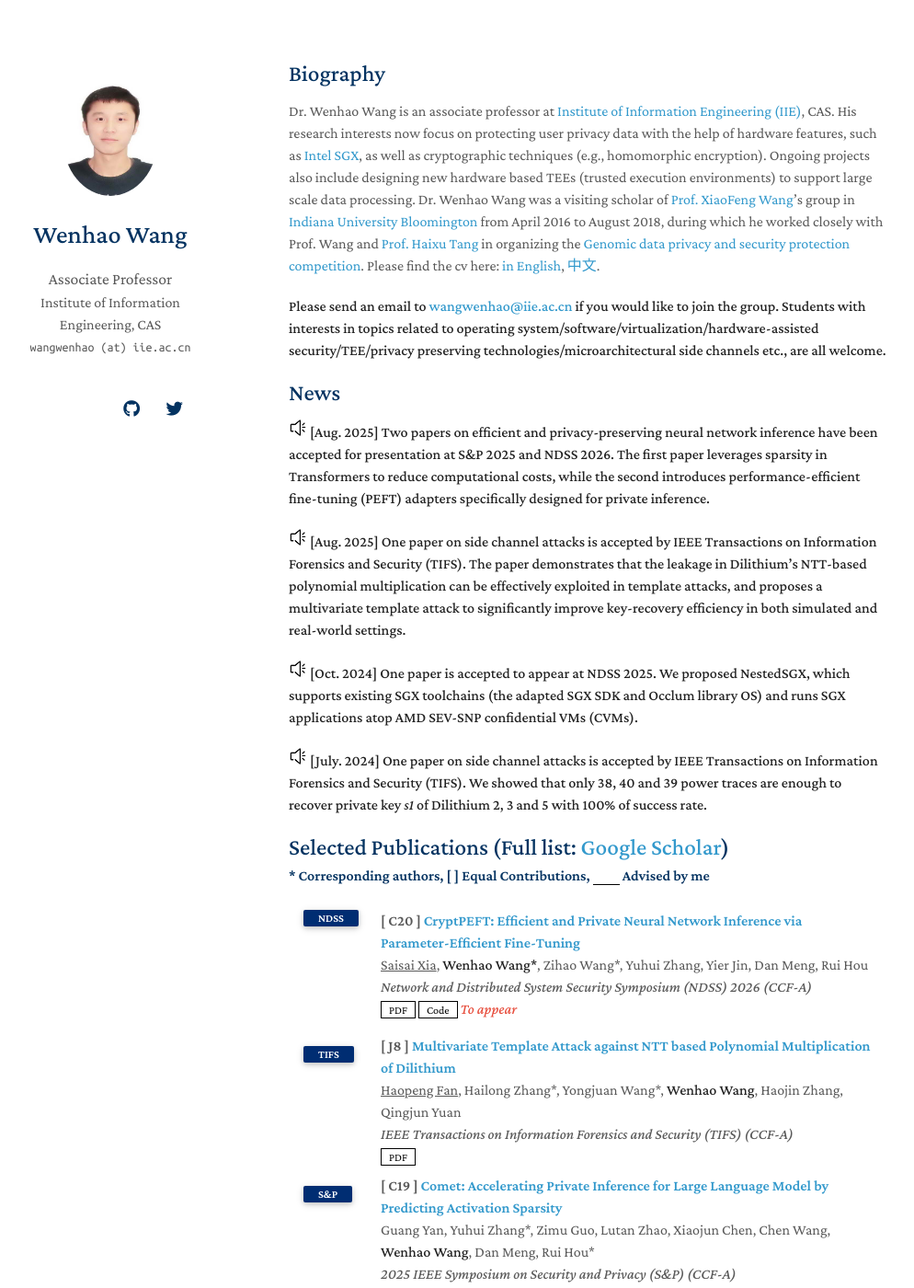
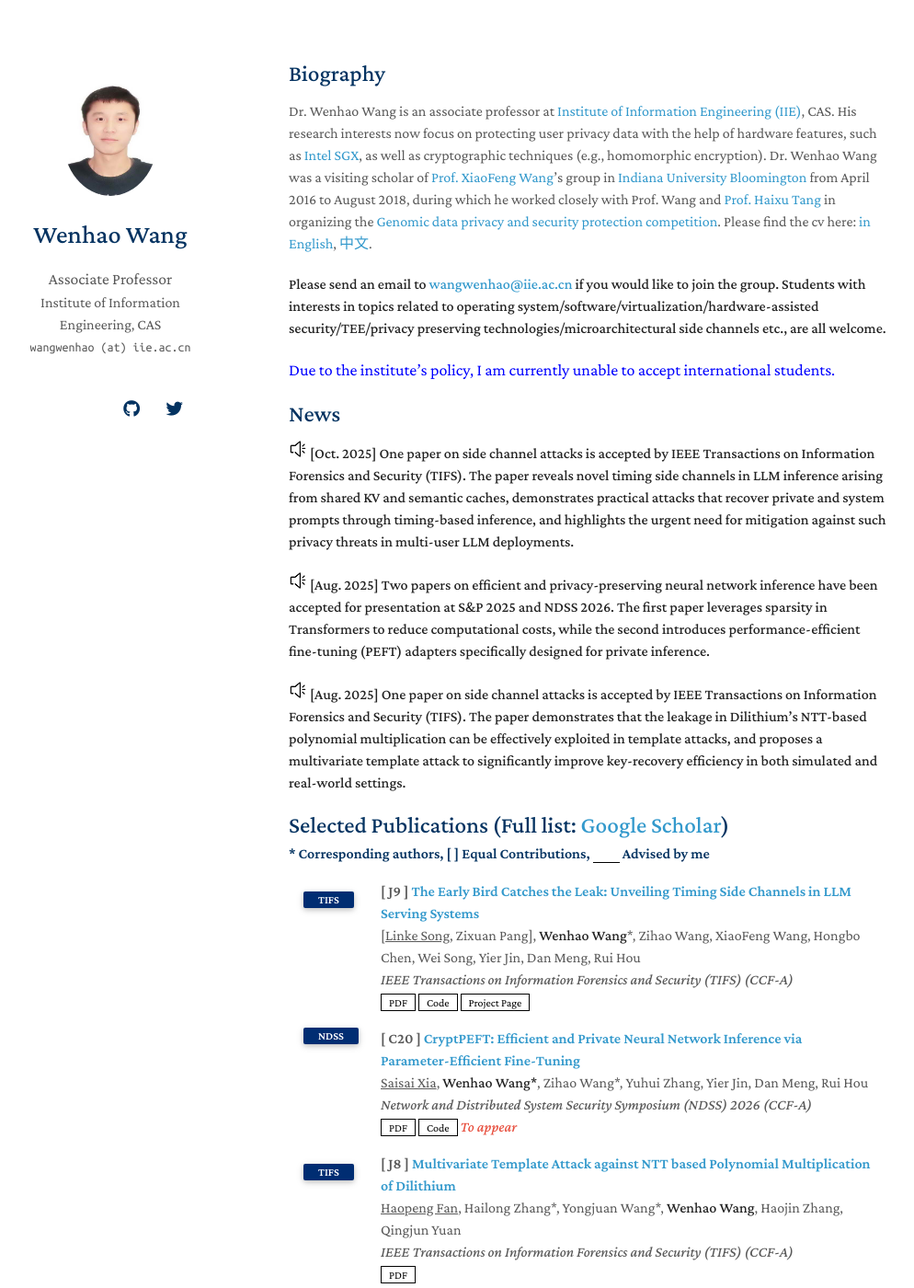
Before and after one commit to heartever/heartever.github.io, a Jekyll site: the page built from index.md, in a window 1280 px wide and 1400 px high. Shown: the whole window at 92% size, without its empty margins (156-1150 px from the left). Built offline with Jekyll 4.4.1, drawn with Linux system fonts in a browser that asks for light colours; nearby versions of some CDN libraries; a style sheet for code colours, icons or effects is not loaded; our own code applies the rules of GitHub Pages for plain Markdown files; some of the changed text lies outside the part shown.

Commit message:
update llm side channel paper

```diff
--- a/_data/manuscripts.yml
+++ b/_data/manuscripts.yml
@@ -1,12 +1,4 @@
 main:
-  - title: "The Early Bird Catches the Leak: Unveiling Timing Side Channels in LLM Serving Systems"
-    authors: "&#91;<u>Linke Song</u>, Zixuan Pang&#93;, <strong>Wenhao Wang</strong>*, Zihao Wang, XiaoFeng Wang, Hongbo Chen, Wei Song, Yier Jin, Dan Meng, Rui Hou"
-    conference_short: Arxiv
-    conference: Arxiv
-    pdf: https://arxiv.org/pdf/2409.20002
-    code: https://github.com/Maxppddcsz/llm-sidechannel
-    page: https://sites.google.com/view/early-bird-catches-the-leak/
-
   - title: "virtCCA: Virtualized Arm Confidential Compute Architecture with TrustZone"
     authors: Xiangyi Xu, <strong>Wenhao Wang</strong>*, Yongzheng Wu, Chenyu Wang, Huifeng Zhu, Haocheng Ma, <u>Zhennan Min</u>, Zixuan Pang, Rui Hou, Yier Jin*
     conference_short: Arxiv
--- a/_data/publications.yml
+++ b/_data/publications.yml
@@ -1,4 +1,12 @@
 main:
+  - title: "The Early Bird Catches the Leak: Unveiling Timing Side Channels in LLM Serving Systems"
+    authors: "&#91;<u>Linke Song</u>, Zixuan Pang&#93;, <strong>Wenhao Wang</strong>*, Zihao Wang, XiaoFeng Wang, Hongbo Chen, Wei Song, Yier Jin, Dan Meng, Rui Hou"
+    journal_short: TIFS
+    journal: IEEE Transactions on Information Forensics and Security (TIFS) (CCF-A)
+    pdf: https://arxiv.org/pdf/2409.20002
+    code: https://github.com/Maxppddcsz/llm-sidechannel
+    page: https://sites.google.com/view/early-bird-catches-the-leak/
+
   - title: "CryptPEFT: Efficient and Private Neural Network Inference via Parameter-Efficient Fine-Tuning"
     authors: <u>Saisai Xia</u>, <strong>Wenhao Wang*</strong>, Zihao Wang*, Yuhui Zhang, Yier Jin, Dan Meng, Rui Hou
     conference_short: NDSS
--- a/index.md
+++ b/index.md
@@ -4,19 +4,18 @@ layout: homepage
 
 ## Biography
 
-Dr. Wenhao Wang is an associate professor at [Institute of Information Engineering (IIE)](http://www.iie.ac.cn/), CAS. His research interests now focus on protecting user privacy data with the help of hardware features, such as [Intel SGX](https://software.intel.com/en-us/sgx), as well as cryptographic techniques (e.g., homomorphic encryption). Ongoing projects also include designing new hardware based TEEs (trusted execution environments) to support large scale data processing. Dr. Wenhao Wang was a visiting scholar of [Prof. XiaoFeng Wang](https://www.informatics.indiana.edu/xw7/)'s group in [Indiana University Bloomington](https://www.indiana.edu/) from April 2016 to August 2018, during which he worked closely with Prof. Wang and [Prof. Haixu Tang](https://www.informatics.indiana.edu/hatang/) in organizing the [Genomic data privacy and security protection competition](http://www.humangenomeprivacy.org/2017/). Please find the cv here: [in English](/files/cv.pdf), [中文](/files/cvc.pdf).
+Dr. Wenhao Wang is an associate professor at [Institute of Information Engineering (IIE)](http://www.iie.ac.cn/), CAS. His research interests now focus on protecting user privacy data with the help of hardware features, such as [Intel SGX](https://software.intel.com/en-us/sgx), as well as cryptographic techniques (e.g., homomorphic encryption). Dr. Wenhao Wang was a visiting scholar of [Prof. XiaoFeng Wang](https://www.informatics.indiana.edu/xw7/)'s group in [Indiana University Bloomington](https://www.indiana.edu/) from April 2016 to August 2018, during which he worked closely with Prof. Wang and [Prof. Haixu Tang](https://www.informatics.indiana.edu/hatang/) in organizing the [Genomic data privacy and security protection competition](http://www.humangenomeprivacy.org/2017/). Please find the cv here: [in English](/files/cv.pdf), [中文](/files/cvc.pdf).
 
 **Please send an email to [wangwenhao@iie.ac.cn](mailto:wangwenhao@iie.ac.cn) if you would like to join the group. Students with interests in topics related to operating system/software/virtualization/hardware-assisted security/TEE/privacy preserving technologies/microarchitectural side channels etc., are all welcome.**
 
+<span style="color: blue; font-size: 18px">Due to the institute’s policy, I am currently unable to accept international students.</span>
+
 ## News
+![letter](/images/news.png "news") **[Oct. 2025]** **One paper on side channel attacks is accepted by IEEE Transactions on Information Forensics and Security (TIFS). The paper reveals novel timing side channels in LLM inference arising from shared KV and semantic caches, demonstrates practical attacks that recover private and system prompts through timing-based inference, and highlights the urgent need for mitigation against such privacy threats in multi-user LLM deployments.**
+
 ![letter](/images/news.png "news") **[Aug. 2025]** **Two papers on efficient and privacy-preserving neural network inference have been accepted for presentation at S&P 2025 and NDSS 2026. The first paper leverages sparsity in Transformers to reduce computational costs, while the second introduces performance-efficient fine-tuning (PEFT) adapters specifically designed for private inference.**
 
 ![letter](/images/news.png "news") **[Aug. 2025]** **One paper on side channel attacks is accepted by IEEE Transactions on Information Forensics and Security (TIFS). The paper demonstrates that the leakage in Dilithium’s NTT-based polynomial multiplication can be effectively exploited in template attacks, and proposes a multivariate template attack to significantly improve key-recovery efficiency in both simulated and real-world settings.**
-
-![letter](/images/news.png "news") **[Oct. 2024]** **One paper is accepted to appear at NDSS 2025. We proposed NestedSGX, which supports existing SGX toolchains (the adapted SGX SDK and Occlum library OS) and runs SGX applications atop AMD SEV-SNP confidential VMs (CVMs).**
-
-
-![letter](/images/news.png "news") **[July. 2024]** **One paper on side channel attacks is accepted by IEEE Transactions on Information Forensics and Security (TIFS). We showed that only 38, 40 and 39 power traces are enough to recover private key _s1_ of Dilithium 2, 3 and 5 with 100% of success rate.**
 
 {% include_relative _includes/publications.md %}
 
```
Also changed, not shown: 2 other files.
